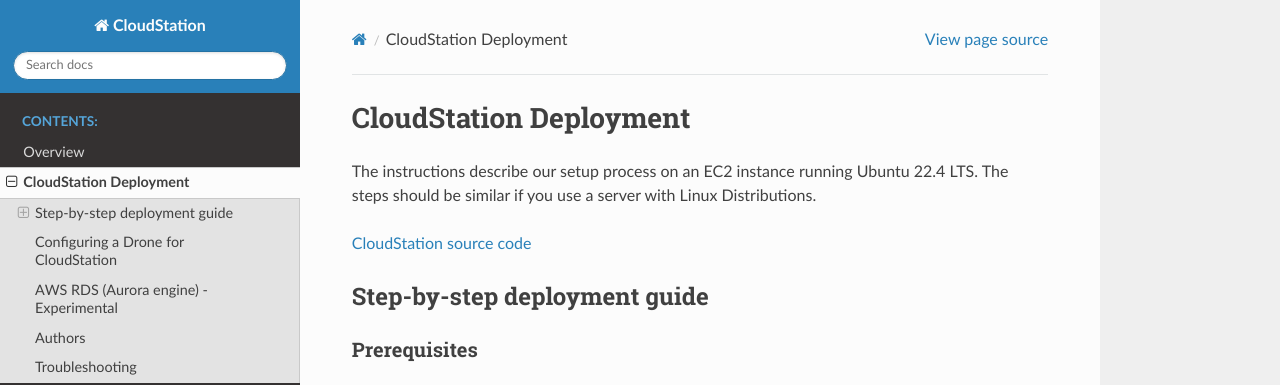
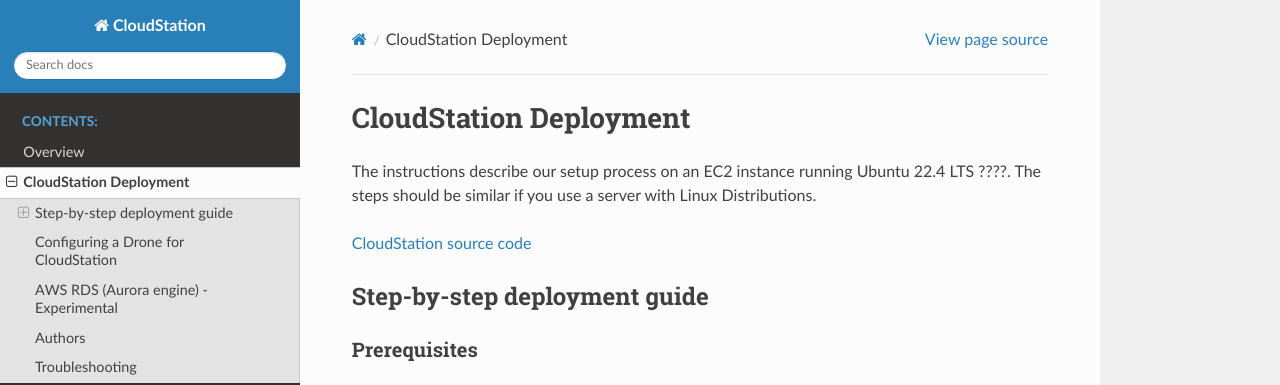
Before and after one commit to CloudStationTeam/docs, a Sphinx documentation site: the page built from source/deployment.md, in a window 1280 px wide and 900 px high. Shown: the top 385 px of the window. Built offline with Sphinx 7.4.7 and the Read the Docs theme 2.0.0, drawn with Linux system fonts in a browser that asks for light colours.

```diff
--- a/source/deployment.md
+++ b/source/deployment.md
@@ -1,5 +1,5 @@
 # CloudStation Deployment
-The instructions describe our setup process on an EC2 instance running Ubuntu 22.4 LTS. The steps should be similar if you use a server with Linux Distributions.
+The instructions describe our setup process on an EC2 instance running Ubuntu 22.4 LTS ????. The steps should be similar if you use a server with Linux Distributions.
 
 [CloudStation source code](https://github.com/CloudStationTeam/cloud_station_web)
 ## Step-by-step deployment guide
```
